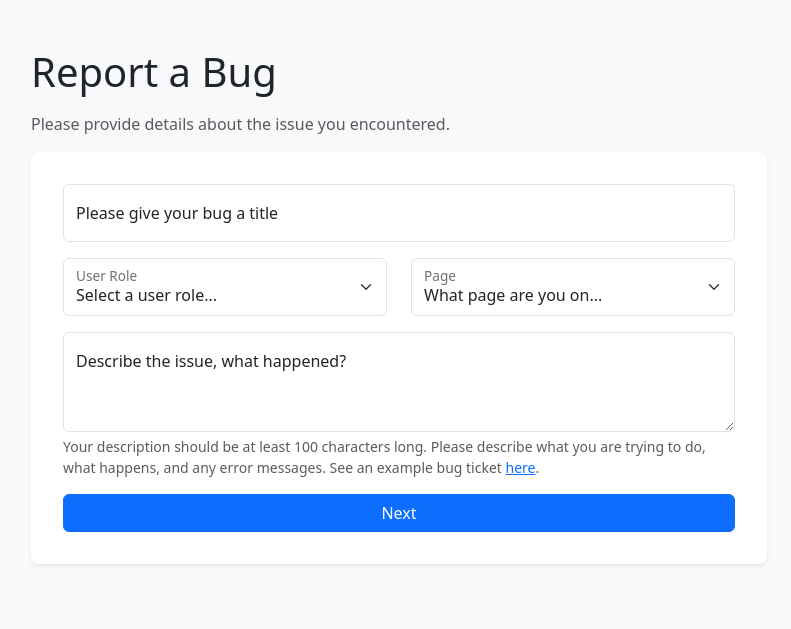
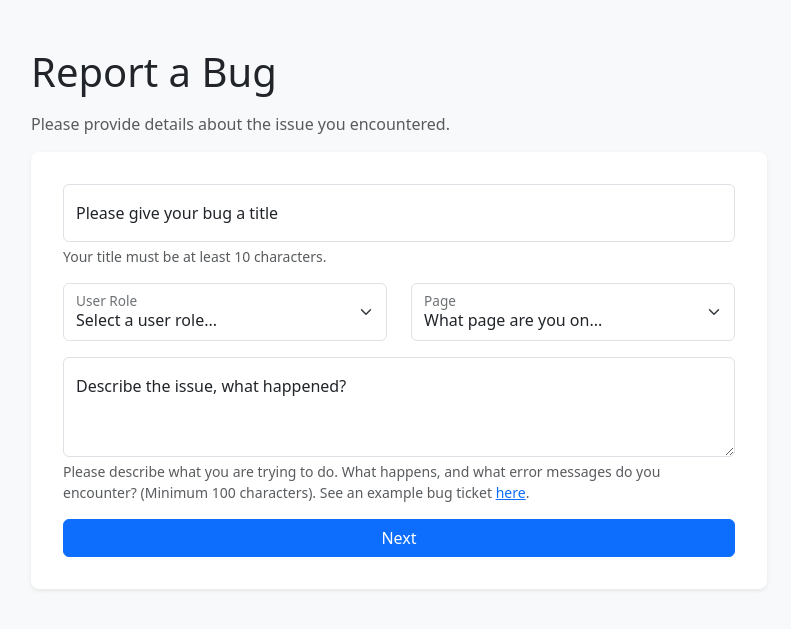
Before and after one commit to uol-feps-soc-comp3932-project-2425/synoptic-project-nwoodham72, a Flask app: page /raise_bug in a window 1280 px wide. Shown: the part 56-685 px from the top of the page, without its empty margins (241-1032 px from the left). Run offline with Flask 3, Linux system fonts and the light colour scheme; the visitor is signed in with stand-in values (Sample User, id 1); parts of the project's set-up code (start-up, migrations or seed data) failed here and were passed over.

Commit message:
feat: updated form with azure integration

```diff
--- a/flik-foundation/app/forms.py
+++ b/flik-foundation/app/forms.py
@@ -27,12 +27,9 @@ class RaiseBugForm(FlaskForm):
         validators=[DataRequired(message="Please select a page")],
         render_kw={"id": "page"},
     )
-    then = TextAreaField("Then", validators=[DataRequired(), Length(min=10)], render_kw={"id": "then"})
+    description = TextAreaField("Description", validators=[DataRequired(), Length(min=10)], render_kw={"id": "description"})
     expected = TextAreaField(
         "Expected Behaviour", validators=[DataRequired(), Length(min=10)], render_kw={"id": "expected"}
-    )
-    actual = TextAreaField(
-        "Actual Behaviour", validators=[DataRequired(), Length(min=10)], render_kw={"id": "actual"}
     )
     submit = SubmitField("Report Bug")
 
--- a/flik-foundation/app/routes.py
+++ b/flik-foundation/app/routes.py
@@ -44,21 +44,19 @@ def raise_bug():
         # 2. Populate it after successful validation
         bug_details = {
             'title': form.title.data,
-            'given': form.given.data,
-            'when': form.when.data,
-            'then': form.then.data,
+            'role': form.role.data,
+            'page': form.page.data,
+            'description': form.description.data,
             'expected': form.expected.data,
-            'actual': form.actual.data
         }
 
         # Generate extractive summary of bug ticket
         prep_summary_data = (
             bug_details['title'].strip() + ".\n" +  # Add full stops to end of each step
-            bug_details['given'].strip() + ".\n" +
-            bug_details['when'].strip() + ".\n" +
-            bug_details['then'].strip() + ".\n" +
-            bug_details['expected'].strip() + ".\n" +
-            bug_details['actual'].strip() + ".\n"
+            "I am a " + bug_details['role'].strip() + "user.\n" +
+            "I am on the " + bug_details['page'].strip() + "page.\n" +
+            bug_details['description'].strip() + ".\n" +
+            bug_details['expected'].strip() + ".\n"
         )
 
         summary = extractive_summary(prep_summary_data)
@@ -68,12 +66,10 @@ def raise_bug():
         description = (
             f"Summary:<br>{summary}<br><br>"
             f"Priority: {priority_label}<br><br>"
-            f"Actual Behaviour:<br>{bug_details['actual']}<br><br>"
+            f"--Steps to Reproduce--<br>"
+            f"Background:<br>I am a {bug_details['role']} user and I am on the {bug_details['page']} page.<br><br>"
+            f"Problem Description:<br>{bug_details['description']}<br><br>"
             f"Expected Behaviour:<br>{bug_details['expected']}<br><br>"
-            f"Steps to Reproduce:<br>"
-            f"Given: {bug_details['given']}<br>"
-            f"When: {bug_details['when']}<br>"
-            f"Then: {bug_details['then']}<br><br>"
         )
 
         # Fetch developers and skills
@@ -98,11 +94,10 @@ def raise_bug():
 
             # Clear form after successful send
             form.title.data = ''
-            form.given.data = ''
-            form.when.data = ''
-            form.then.data = ''
+            form.role.data = ''
+            form.page.data = ''
+            form.description.data = ''
             form.expected.data = ''
-            form.actual.data = ''
 
         except Exception as e:
             flash(f"Failed to create ticket: {e}", "danger")
--- a/flik-foundation/app/templates/raise_bug.html
+++ b/flik-foundation/app/templates/raise_bug.html
@@ -2,6 +2,39 @@
 {% block title %}Report Bug - Flik{% endblock %}
 
 {% block content %}
+  <!-- Field styling -->
+  <style>
+    .is-warning {
+      border-color: #ffc107 !important;
+      box-shadow: 0 0 0 0.25rem rgba(255,193,7,0.25);
+    }
+    /* Remove focus outline from all inputs */
+    #title:focus {
+      outline: none;
+      box-shadow: none;
+    }
+
+    #role:focus {
+      outline: none;
+      box-shadow: none;
+    }
+
+    #page:focus {
+      outline: none;
+      box-shadow: none;
+    }
+
+    #description:focus {
+      outline: none;
+      box-shadow: none;
+    }
+
+    #expected:focus{
+      outline: none;
+      box-shadow: none;
+    }
+  </style>
+
   <h1 class="mb-3">Report a Bug</h1>
   <p class="text-muted">Please provide details about the issue you encountered.</p>
 
@@ -9,11 +42,10 @@
   <div class="alert alert-success shadow-sm">
       <h5 class="alert-heading">🎉 Bug Reported Successfully!</h5>
       <strong>Title:</strong> {{ bug_details.title }}<br>
-      <strong>Role:</strong> {{ bug_details.given }}<br>
-      <strong>Page:</strong> {{ bug_details.when }}<br>
-      <strong>Then:</strong> {{ bug_details.then }}<br>
-      <strong>Expected:</strong> {{ bug_details.expected }}<br>
-      <strong>Actual:</strong> {{ bug_details.actual }}
+      <strong>Role:</strong> {{ bug_details.role }}<br>
+      <strong>Page:</strong> {{ bug_details.page }}<br>
+      <strong>Description:</strong> {{ bug_details.description }}<br>
+      <strong>Expected Behaviour:</strong> {{ bug_details.expected }}
   </div>
   {% endif %}
 
@@ -31,6 +63,9 @@
               <div class="form-floating mb-3">
                 {{ form.title(class="form-control", placeholder="Bug Title") }}
                 <label for="title">Please give your bug a title</label>
+                <div id="description-helpblock" class="form-text">
+                  Your title must be at least 10 characters.
+                </div>
                 <div class="invalid-feedback">
                   Title must be at least 10 characters.
                 </div>
@@ -59,23 +94,19 @@
                 </div>
               </div>
 
-              <!-- Then textarea with floating label and validation feedback -->
+              <!-- Description -->
               <div class="form-floating mb-3">
-                {{ form.then(class="form-control", aria_describedby="description-helpblock", placeholder="description", value="When I try to log in with valid credentials, I get a 403 error and I cannot get into my account", style="height: 100px;") }}
-                <label for="then">Describe the issue, what happened?</label>
+                {{ form.description(class="form-control", placeholder="Describe the issue, what happened?", aria_describedby="description-helpblock", style="height: 100px;") }}
+                <label for="description">Describe the issue, what happened?</label>
                 <div id="description-helpblock" class="form-text">
-                  Your description should be at least 100 characters long. Please describe what you are trying to do, what happens, and any error messages. See an example bug ticket <a href="#" data-bs-toggle="modal" data-bs-target="#exampleModal">here</a>.
+                  Please describe what you are trying to do. What happens, and what error messages do you encounter? (Minimum 100 characters). See an example bug ticket <a href="#" data-bs-toggle="modal" data-bs-target="#step1-modal">here</a>.
                 </div>
                 <div class="invalid-feedback">
                   Description must be at least 30 characters.
                 </div>
               </div>
 
-
-
-
               <div class="d-grid">
-                <!-- Note: The button is always enabled so that errors show on click -->
                 <button id="next-btn" type="button" class="btn btn-primary" onclick="validateStep1()">
                   Next
                 </button>
@@ -85,16 +116,18 @@
             <!-- Step 2 -->
             <div class="form-step" id="step2">
               <div class="form-floating mb-3">
-                {{ form.expected(class="form-control", placeholder="What should have happened instead?", style="height: 100px;") }}
-                <label for="expected">{{ form.expected.label.text }}</label>
-              </div>
-              <div class="form-floating mb-3">
-                {{ form.actual(class="form-control", placeholder="What actually happened?", style="height: 100px;") }}
-                <label for="actual">{{ form.actual.label.text }}</label>
+                {{ form.expected(class="form-control", placeholder="What should have happened instead?", aria_describedby="expected-helpblock", style="height: 100px;") }}
+                <label for="expected">What did you expect to happen instead?</label>
+                <div id="expected-helpblock" class="form-text">
+                  Please describe what you expected to happen, or what you thought your role should have been able to do. (Minimum 30 characters). See an example bug ticket <a href="#" data-bs-toggle="modal" data-bs-target="#step2-modal">here</a>.
+                </div>
+                <div class="invalid-feedback">
+                  Expected behaviour must be at least 30 characters.
+                </div>
               </div>
               <div class="d-flex justify-content-between">
                 <button type="button" class="btn btn-secondary" onclick="prevStep()">Previous</button>
-                <button type="submit" class="btn btn-primary">Submit Bug</button>
+                <button type="submit" id="submit-btn" class="btn btn-primary" disabled>Submit Bug</button>
               </div>
             </div>
 
@@ -105,17 +138,17 @@
   </div>
 
   <!-- Modal for Example Bug Ticket -->
-  <div class="modal fade" id="exampleModal" tabindex="-1" aria-labelledby="exampleModalLabel" aria-hidden="true">
+  <div class="modal fade" id="step1-modal" tabindex="-1" aria-labelledby="exampleModalLabel" aria-hidden="true">
     <div class="modal-dialog">
       <div class="modal-content">
         <div class="modal-header">
-          <h5 class="modal-title" id="exampleModalLabel">Example Bug Ticket</h5>
+          <h5 class="modal-title" id="exampleModalLabel">Example</h5>
           <button type="button" class="btn-close" data-bs-dismiss="modal" aria-label="Close"></button>
         </div>
         <div class="modal-body">
           <p><strong>Bug Title: </strong>Cannot log into platform after updating password</p>
-          <p><strong>Description: </strong>I have reset the password on my account. When I try to log into the platform with valid credentials, the page freezes and I get a 403 error saying I do not have permission to log in.</p>
-          <p><strong>What should have happened instead: </strong>I should have been able to log in and access my dashboard.</p>
+          <p><strong>Description: </strong>I am trying to log in with valid credentials into the Student portal. When I click login it says that my account is not recognised, and it seems that your reset password link is not working either. I also get a 403 error and the system crashes.</p>
+          <p><strong>What should have happened instead? (next page): </strong>I should have been able to log in and access my dashboard.</p>
         </div>
         <div class="modal-footer">
           <button type="button" class="btn btn-secondary" data-bs-dismiss="modal">Close</button>
@@ -124,27 +157,138 @@
     </div>
   </div>
 
-  <!-- Tooltips for example bug ticket -->
+  <!-- Step 2 modal -->
+  <div class="modal fade" id="step2-modal" tabindex="-1" aria-labelledby="exampleModalLabel" aria-hidden="true">
+    <div class="modal-dialog">
+      <div class="modal-content">
+        <div class="modal-header">
+          <h5 class="modal-title" id="exampleModalLabel">Example</h5>
+          <button type="button" class="btn-close" data-bs-dismiss="modal" aria-label="Close"></button>
+        </div>
+        <div class="modal-body">
+          <p><strong>Bug Title (previous page): </strong>Cannot log into platform after updating password</p>
+          <p><strong>Description (previous page): </strong>I have reset the password on my account. When I try to log into the platform with valid credentials, the page freezes and I get a 403 error saying I do not have permission to log in.</p>
+          <p><strong>What should have happened instead?: </strong>I should have been able to log in and access my dashboard.</p>
+        </div>
+        <div class="modal-footer">
+          <button type="button" class="btn btn-secondary" data-bs-dismiss="modal">Close</button>
+        </div>
+      </div>
+    </div>
+  </div>
+
+  <!-- Event Listeners and Formatting -->
   <script>
     document.addEventListener('DOMContentLoaded', function() {
-      var tooltipTriggerList = [].slice.call(document.querySelectorAll('[data-bs-toggle="tooltip"]'));
-      var tooltipList = tooltipTriggerList.map(function(tooltipTriggerEl) {
-        return new bootstrap.Tooltip(tooltipTriggerEl);
+      const titleInput = document.getElementById('title');
+      const descInput = document.getElementById('description');
+      const roleSelect = document.getElementById('role');
+      const pageSelect = document.getElementById('page');
+      const expected_input = document.getElementById('expected');
+
+      // Title field formatting
+      titleInput.addEventListener('input', function(e) {
+        const value = e.target.value.trim();
+        if (value.length > 0 && value.length < 10) {
+          e.target.classList.remove('is-invalid', 'is-valid');
+          e.target.classList.add('is-warning');
+        } else if (value.length >= 10) {
+          e.target.classList.remove('is-invalid', 'is-warning');
+          e.target.classList.add('is-valid');
+        } else {
+          e.target.classList.remove('is-invalid', 'is-warning', 'is-valid');
+        }
       });
+      // On blur, if title is too short, mark it red
+      titleInput.addEventListener('blur', function(e) {
+        const value = e.target.value.trim();
+        if (value.length > 0 && value.length < 10) {
+          e.target.classList.remove('is-warning');
+          e.target.classList.add('is-invalid');
+        }
+      });
+
+      // Description field formatting
+      descInput.addEventListener('input', function(e) {
+        const value = e.target.value.trim();
+        if (value.length > 0 && value.length < 100) {
+          e.target.classList.remove('is-invalid', 'is-valid');
+          e.target.classList.add('is-warning');
+        } else if (value.length >= 100) {
+          e.target.classList.remove('is-invalid', 'is-warning');
+          e.target.classList.add('is-valid');
+        } else {
+          e.target.classList.remove('is-invalid', 'is-warning', 'is-valid');
+        }
+      });
+      // On blur, if description is too short, mark it red
+      descInput.addEventListener('blur', function(e) {
+        const value = e.target.value.trim();
+        if (value.length > 0 && value.length < 100) {
+          e.target.classList.remove('is-warning');
+          e.target.classList.add('is-invalid');
+        }
+      });
+
+      // Role select formatting
+      roleSelect.addEventListener('change', function(e) {
+        const value = e.target.value.trim();
+        if (value !== '') {
+          e.target.classList.remove('is-invalid');
+          e.target.classList.add('is-valid');
+        } else {
+          e.target.classList.remove('is-valid');
+          e.target.classList.add('is-invalid');
+        }
+      });
+
+      // Page select formatting
+      pageSelect.addEventListener('change', function(e) {
+        const value = e.target.value.trim();
+        if (value !== '') {
+          e.target.classList.remove('is-invalid');
+          e.target.classList.add('is-valid');
+        } else {
+          e.target.classList.remove('is-valid');
+          e.target.classList.add('is-invalid');
+        }
+      });
+
+      // Expected field formatting
+      expected_input.addEventListener('input', function(e) {
+        const value = e.target.value.trim();
+        if (value.length > 0 && value.length < 30) {
+          e.target.classList.remove('is-invalid', 'is-valid');
+          e.target.classList.add('is-warning');
+        } else if (value.length >= 10) {
+          e.target.classList.remove('is-invalid', 'is-warning');
+          e.target.classList.add('is-valid');
+        } else {
+          e.target.classList.remove('is-invalid', 'is-warning', 'is-valid');
+        }
+      });
+      // On blur, if expected field is too short, mark it red
+      expected_input.addEventListener('blur', function(e) {
+        const value = e.target.value.trim();
+        if (value.length > 0 && value.length < 30) {
+          e.target.classList.remove('is-warning');
+          e.target.classList.add('is-invalid');
+        }
+      });
+
     });
   </script>
 
+  <!-- Validation for Step 1 on Next button click -->
   <script>
-    // Validate step 1 on Next button click
     function validateStep1() {
-      // Retrieve elements
       const titleInput = document.getElementById('title');
       const roleInput = document.getElementById('role');
       const pageInput = document.getElementById('page');
-      const thenTextArea = document.getElementById('then');
+      const descInput = document.getElementById('description');
       let valid = true;
 
-      // Validate Title (minimum 30 characters)
+      // Validate Title (min 10 characters)
       if (titleInput.value.trim().length < 10) {
         titleInput.classList.add('is-invalid');
         titleInput.classList.remove('is-valid');
@@ -154,7 +298,7 @@
         titleInput.classList.add('is-valid');
       }
 
-      // Validate Role selection (must not be empty)
+      // Validate Role (must not be empty)
       if (roleInput.value.trim() === '') {
         roleInput.classList.add('is-invalid');
         roleInput.classList.remove('is-valid');
@@ -164,7 +308,7 @@
         roleInput.classList.add('is-valid');
       }
 
-      // Validate Page selection (must not be empty)
+      // Validate Page (must not be empty)
       if (pageInput.value.trim() === '') {
         pageInput.classList.add('is-invalid');
         pageInput.classList.remove('is-valid');
@@ -174,23 +318,21 @@
         pageInput.classList.add('is-valid');
       }
 
-      // Validate Then textarea (minimum 30 characters)
-      if (thenTextArea.value.trim().length < 100) {
-        thenTextArea.classList.add('is-invalid');
-        thenTextArea.classList.remove('is-valid');
+      // Validate Description (min 100 characters)
+      if (descInput.value.trim().length < 100) {
+        descInput.classList.add('is-invalid');
+        descInput.classList.remove('is-valid');
         valid = false;
       } else {
-        thenTextArea.classList.remove('is-invalid');
-        thenTextArea.classList.add('is-valid');
+        descInput.classList.remove('is-invalid');
+        descInput.classList.add('is-valid');
       }
 
-      // If all validations pass, proceed to the next step
       if (valid) {
         nextStep();
       }
     }
 
-    // Transition to next step (by shifting the form container)
     function nextStep() {
       document.getElementById('formStepsInner').style.transform = 'translateX(-50%)';
     }
@@ -198,4 +340,24 @@
       document.getElementById('formStepsInner').style.transform = 'translateX(0)';
     }
   </script>
+
+<script>
+  document.addEventListener('DOMContentLoaded', function() {
+    const expectedInput = document.getElementById('expected');
+    const submitBtn = document.getElementById('submit-btn');
+
+    expectedInput.addEventListener('input', function(e) {
+      const value = e.target.value.trim();
+      if(value.length >= 30) {
+         submitBtn.disabled = false;
+         expectedInput.classList.remove('is-warning', 'is-invalid');
+         expectedInput.classList.add('is-valid');
+      } else {
+         submitBtn.disabled = true;
+         expectedInput.classList.remove('is-valid');
+         expectedInput.classList.add('is-warning');
+      }
+    });
+  });
+</script>
 {% endblock %}
```
